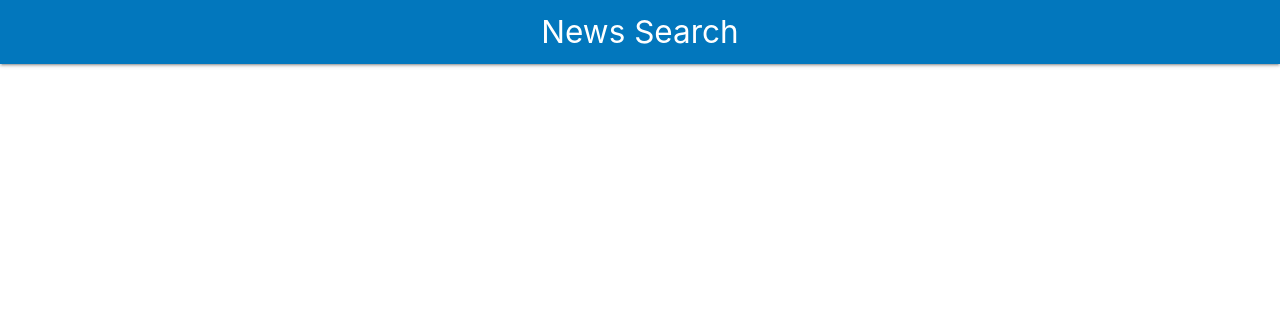
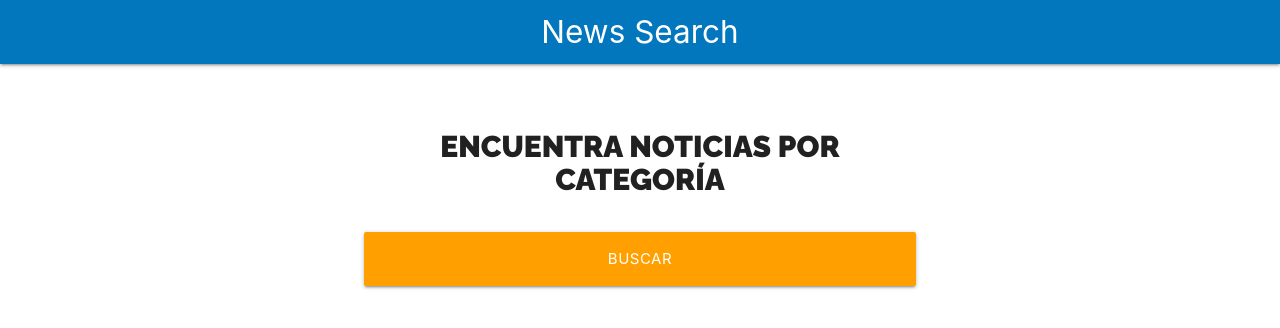
Before and after one commit to PabloVeraH/react_news, a React (Create React App) app: page / in a window 1280 px wide. Shown: the top 328 px of the page. Built offline with nearby package versions, Linux system fonts and the light colour scheme.

Commit message:
Add form with module css

```diff
--- a/src/App.js
+++ b/src/App.js
@@ -1,5 +1,6 @@
 import React, { Fragment } from 'react';
 import Header from './components/Header';
+import Formulario from './components/Formulario';
 
 function App() {
   return (
@@ -9,7 +10,7 @@
         />
 
         <div className="container white">
-
+          <Formulario />
         </div>
     </Fragment>
   );
--- /dev/null
+++ b/src/components/Formulario.js
@@ -0,0 +1,24 @@
+import React from 'react';
+import styles from './Formulario.module.css';
+
+const Formulario = () => {
+    return (
+        <div className={`${styles.buscador} row`}>
+            <div className="col s12 m8 offset-m2">
+                <form>
+                    <h2 className={styles.heading}>Encuentra Noticias por Categoría</h2>
+
+                    <div className="input-field col s12">
+                        <input
+                            type="submit"
+                            className={`${styles['btn-block']}  btn-large amber darken-2`}
+                            value="Buscar"
+                        />
+                    </div>
+                </form>
+            </div>
+        </div>
+     );
+}
+
+export default Formulario;
--- /dev/null
+++ b/src/components/Formulario.module.css
@@ -0,0 +1,15 @@
+.heading {
+    font-family: 'Raleway', sans-serif;
+    font-weight: 900;
+    font-size: 2rem;
+    text-transform: uppercase;
+    text-align: center;
+}
+.buscador {
+    margin-top: 2rem;
+    margin-bottom: 2rem;
+    text-align: left;
+}
+.btn-block {
+    width: 100%;
+}
```
